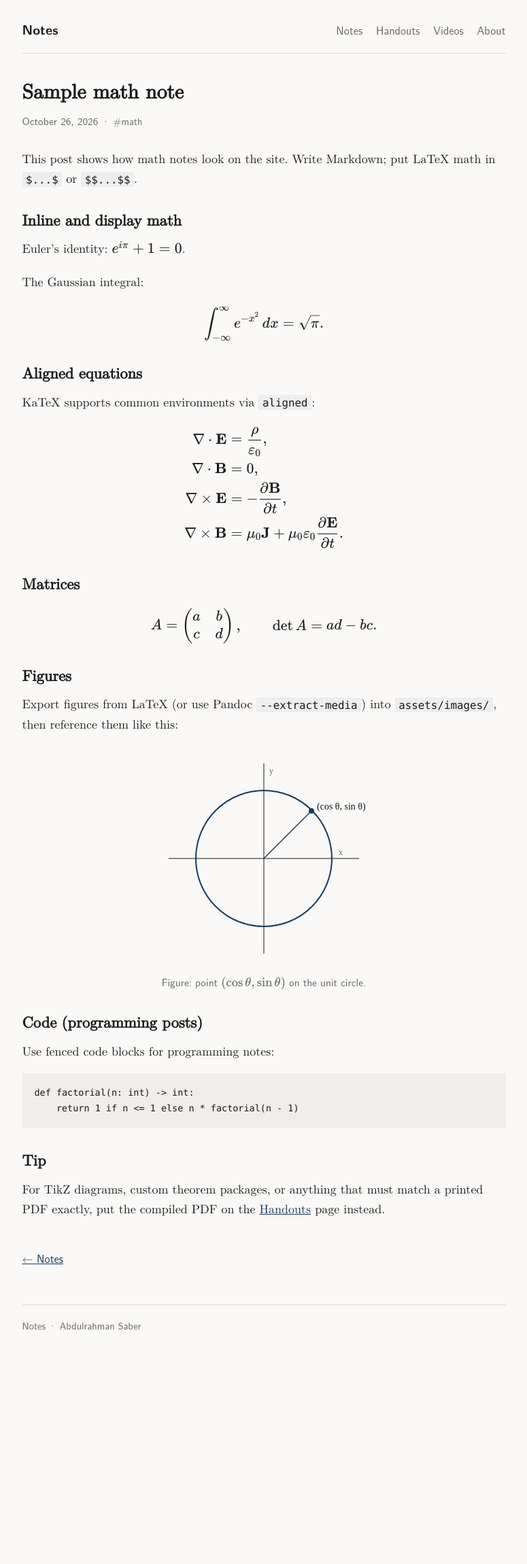
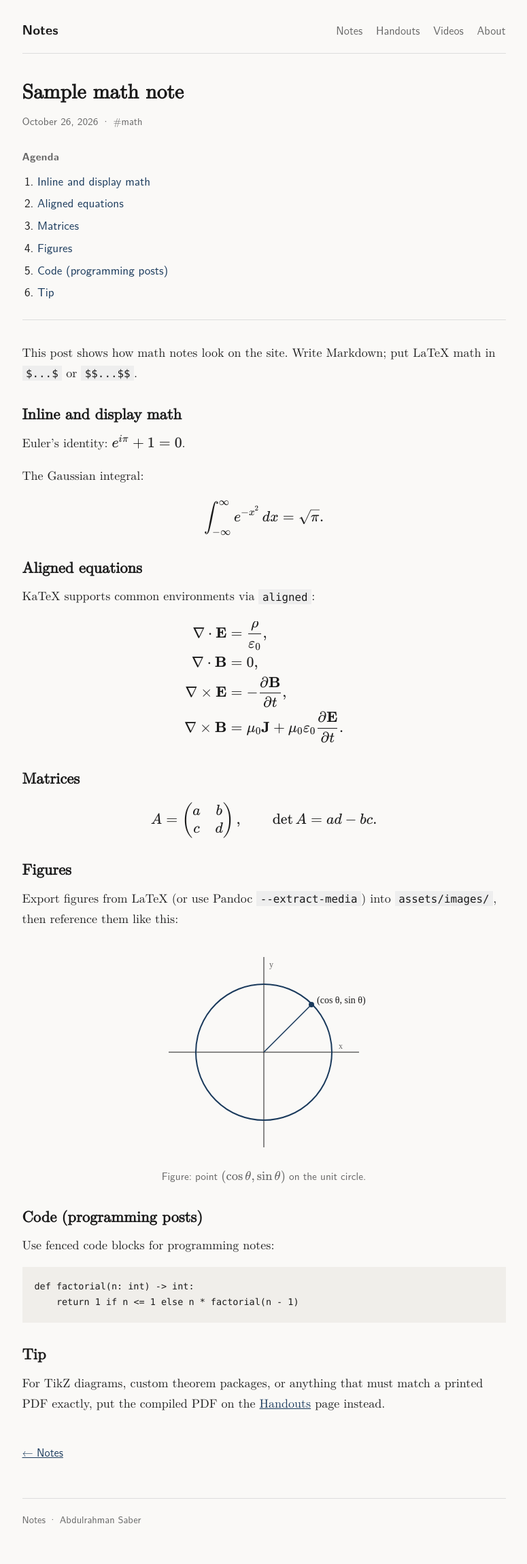
Before and after one commit to abdsaber000/blog, a Jekyll site: the page built from _posts/2026-10-26-sample-math-note.md, in a window 1280 px wide. Shown: the whole page at 68% size, without its empty margins (252-1027 px from the left). Built offline with Jekyll 4.4.1, drawn with Linux system fonts in a browser that asks for light colours; before the commit the page ends 2015 px from its top, so only the background shows below that.

Commit message:
Add agenda navigation to blog posts and update styles

```diff
--- a/_config.yml
+++ b/_config.yml
@@ -9,6 +9,7 @@ baseurl: "/blog"
 markdown: kramdown
 kramdown:
   input: GFM
+  auto_ids: true
   math_engine: null
   syntax_highlighter: rouge
 
--- /dev/null
+++ b/_includes/agenda.html
@@ -0,0 +1,15 @@
+{% assign h2_parts = content | split: '<h2 id="' %}
+{% assign h2_count = h2_parts.size | minus: 1 %}
+{% if h2_count >= 2 %}
+<nav class="post-agenda" aria-label="Agenda">
+  <p class="agenda-label">Agenda</p>
+  <ol>
+    {% for part in h2_parts offset: 1 %}
+      {% assign id = part | split: '"' | first %}
+      {% assign remainder = part | remove_first: id %}
+      {% assign title = remainder | remove_first: '">' | split: '</h2>' | first | strip_html | strip %}
+      <li><a href="#{{ id }}">{{ title }}</a></li>
+    {% endfor %}
+  </ol>
+</nav>
+{% endif %}
--- a/_layouts/post.html
+++ b/_layouts/post.html
@@ -11,6 +11,7 @@ layout: default
       {% endif %}
     </p>
   </header>
+  {% include agenda.html %}
   <div class="post-body">
     {{ content }}
   </div>
--- a/assets/css/main.css
+++ b/assets/css/main.css
@@ -189,6 +189,40 @@ figcaption,
   content: "#";
 }
 
+.post-agenda {
+  margin: 0 0 1.75rem;
+  padding-bottom: 1.25rem;
+  border-bottom: 1px solid var(--border);
+}
+
+.agenda-label {
+  font-family: var(--sans);
+  font-size: 0.85rem;
+  font-weight: 600;
+  color: var(--muted);
+  margin: 0 0 0.5rem;
+  letter-spacing: 0.02em;
+}
+
+.post-agenda ol {
+  margin: 0;
+  padding-left: 1.25rem;
+}
+
+.post-agenda li {
+  margin-bottom: 0.25rem;
+  font-family: var(--sans);
+  font-size: 0.95rem;
+}
+
+.post-agenda a {
+  text-decoration: none;
+}
+
+.post-agenda a:hover {
+  text-decoration: underline;
+}
+
 .post-body {
   /* KaTeX display math breathing room */
 }
```
